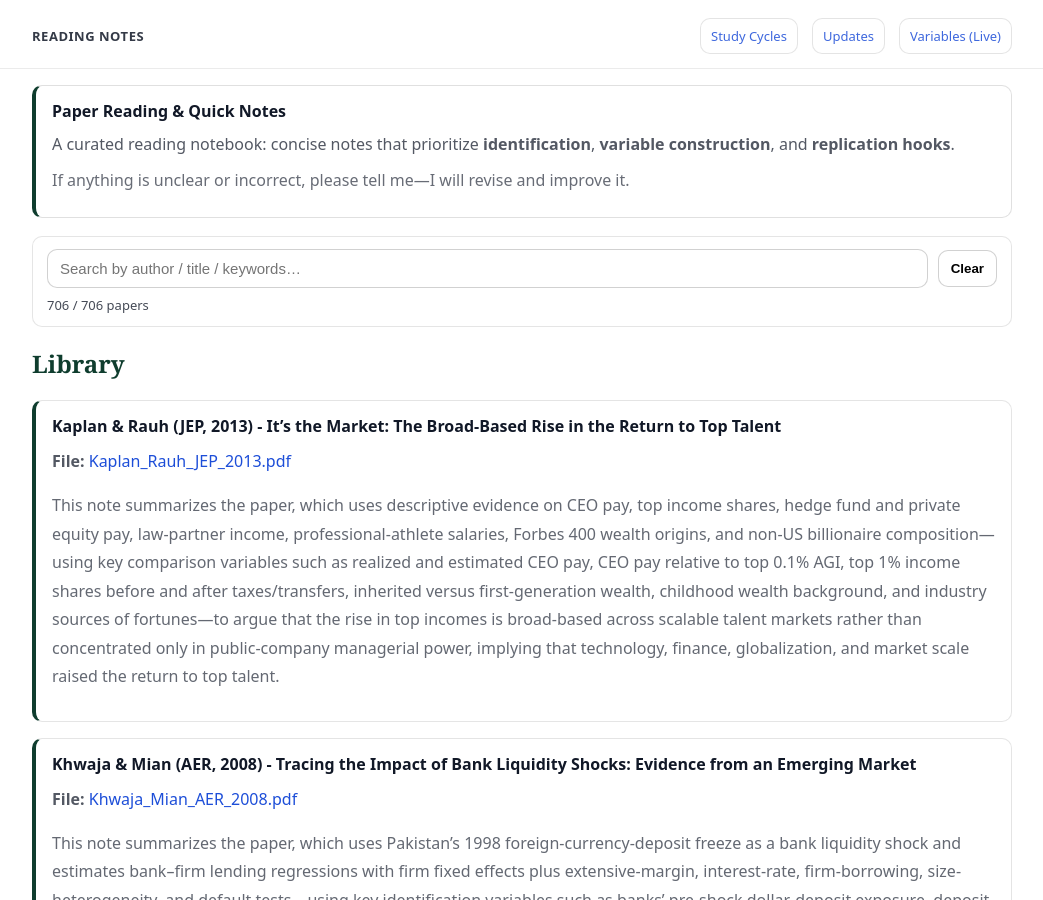
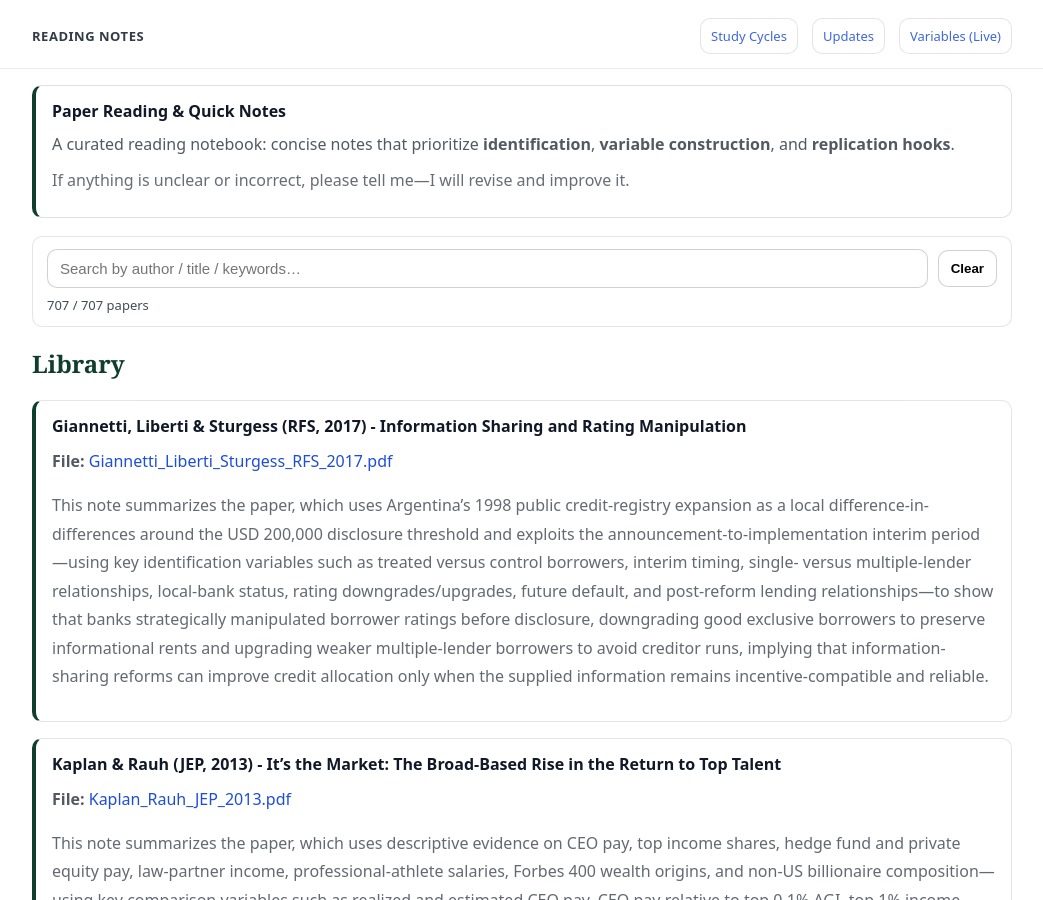
Before and after one commit to yaxinzn/study-archive, a Jekyll site: the page built from reading/index.md, in a window 1280 px wide and 900 px high. Shown: the whole window, without its empty margins (118-1161 px from the left). Built offline with Jekyll 4.4.1, drawn with Linux system fonts in a browser that asks for light colours.

Commit message:
Reading: add/update Giannetti_Liberti_Sturgess_RFS_2017.pdf

```diff
--- a/_data/reading.yml
+++ b/_data/reading.yml
@@ -1,3 +1,7 @@
+- title: "Giannetti, Liberti & Sturgess (RFS, 2017) - Information Sharing and Rating Manipulation"
+  file: "Giannetti_Liberti_Sturgess_RFS_2017.pdf"
+  desc: "This note summarizes the paper, which uses Argentina’s 1998 public credit-registry expansion as a local difference-in-differences around the USD 200,000 disclosure threshold and exploits the announcement-to-implementation interim period—using key identification variables such as treated versus control borrowers, interim timing, single- versus multiple-lender relationships, local-bank status, rating downgrades/upgrades, future default, and post-reform lending relationships—to show that banks strategically manipulated borrower ratings before disclosure, downgrading good exclusive borrowers to preserve informational rents and upgrading weaker multiple-lender borrowers to avoid creditor runs, implying that information-sharing reforms can improve credit allocation only when the supplied information remains incentive-compatible and reliable."
+
 - title: "Kaplan & Rauh (JEP, 2013) - It’s the Market: The Broad-Based Rise in the Return to Top Talent"
   file: "Kaplan_Rauh_JEP_2013.pdf"
   desc: "This note summarizes the paper, which uses descriptive evidence on CEO pay, top income shares, hedge fund and private equity pay, law-partner income, professional-athlete salaries, Forbes 400 wealth origins, and non-US billionaire composition—using key comparison variables such as realized and estimated CEO pay, CEO pay relative to top 0.1% AGI, top 1% income shares before and after taxes/transfers, inherited versus first-generation wealth, childhood wealth background, and industry sources of fortunes—to argue that the rise in top incomes is broad-based across scalable talent markets rather than concentrated only in public-company managerial power, implying that technology, finance, globalization, and market scale raised the return to top talent."
```
Also changed, not shown: 1 other file.
